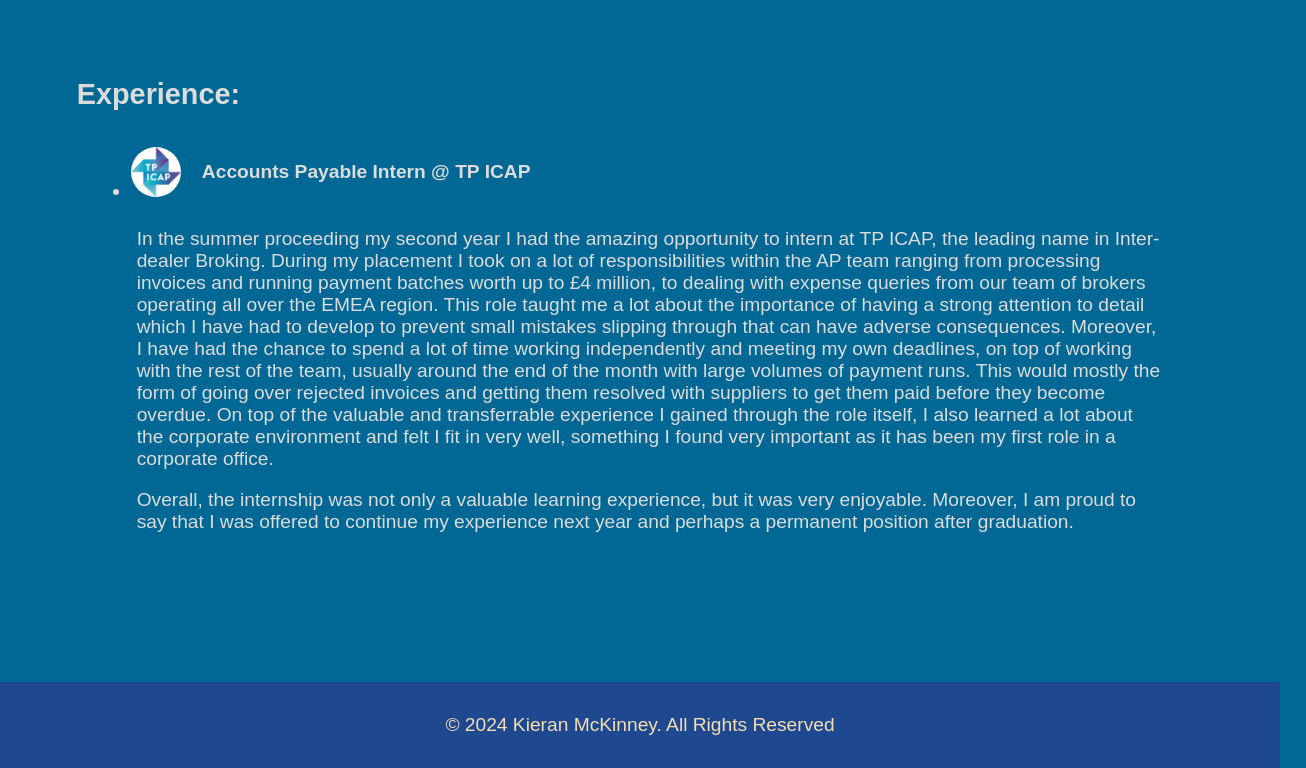
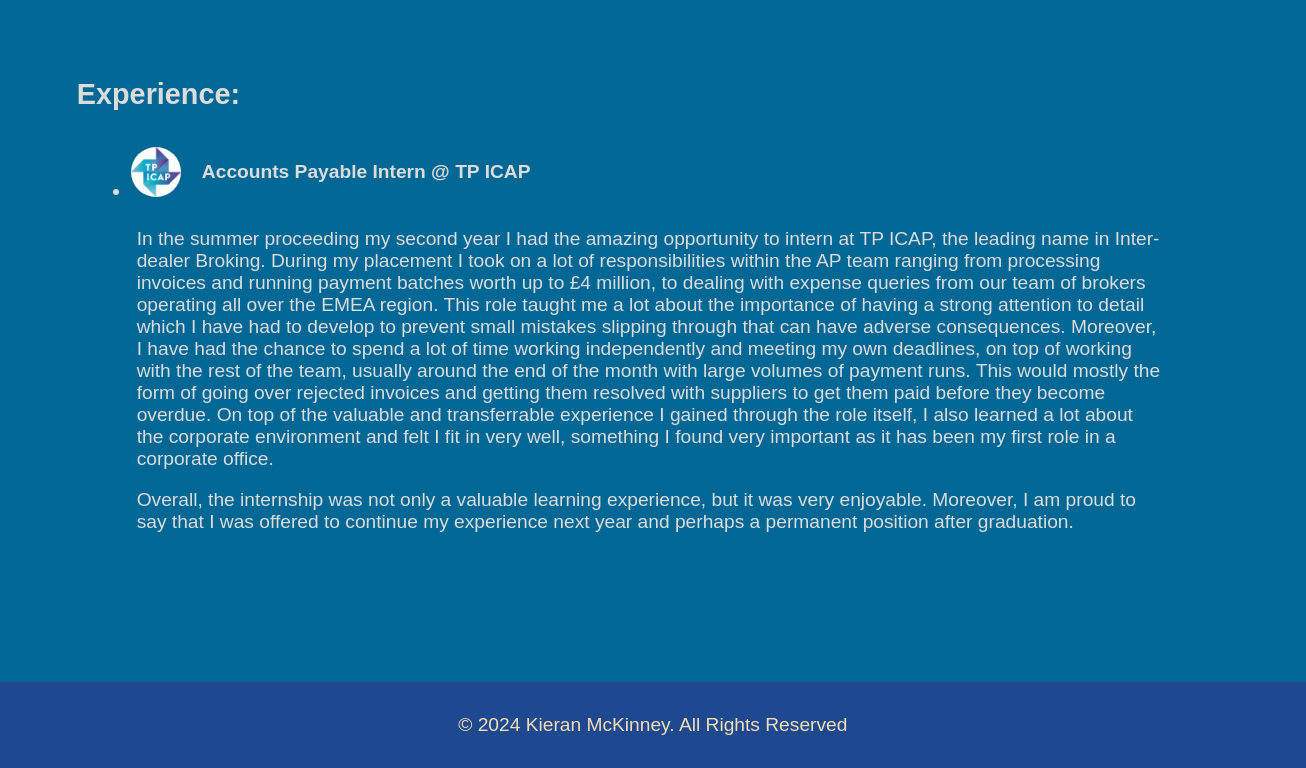
Before and after one commit to KieranMcK-Fin/kieranmck-fin.github.io, a plain HTML site: page index.html in a window 1280 px wide. Shown: the part 1193-1961 px from the top of the page, 1306 px wide, since content can reach past the window. Drawn offline with Linux system fonts and the light colour scheme.

Commit message:
Update style.css

```diff
--- a/style.css
+++ b/style.css
@@ -96,6 +96,9 @@ footer {
     display: flex;
     justify-content: center;
     align-items: center;
+    position: relative;
+    bottom: 0;
+    width: 100%;
 }
 
 /* display: flex;
```
